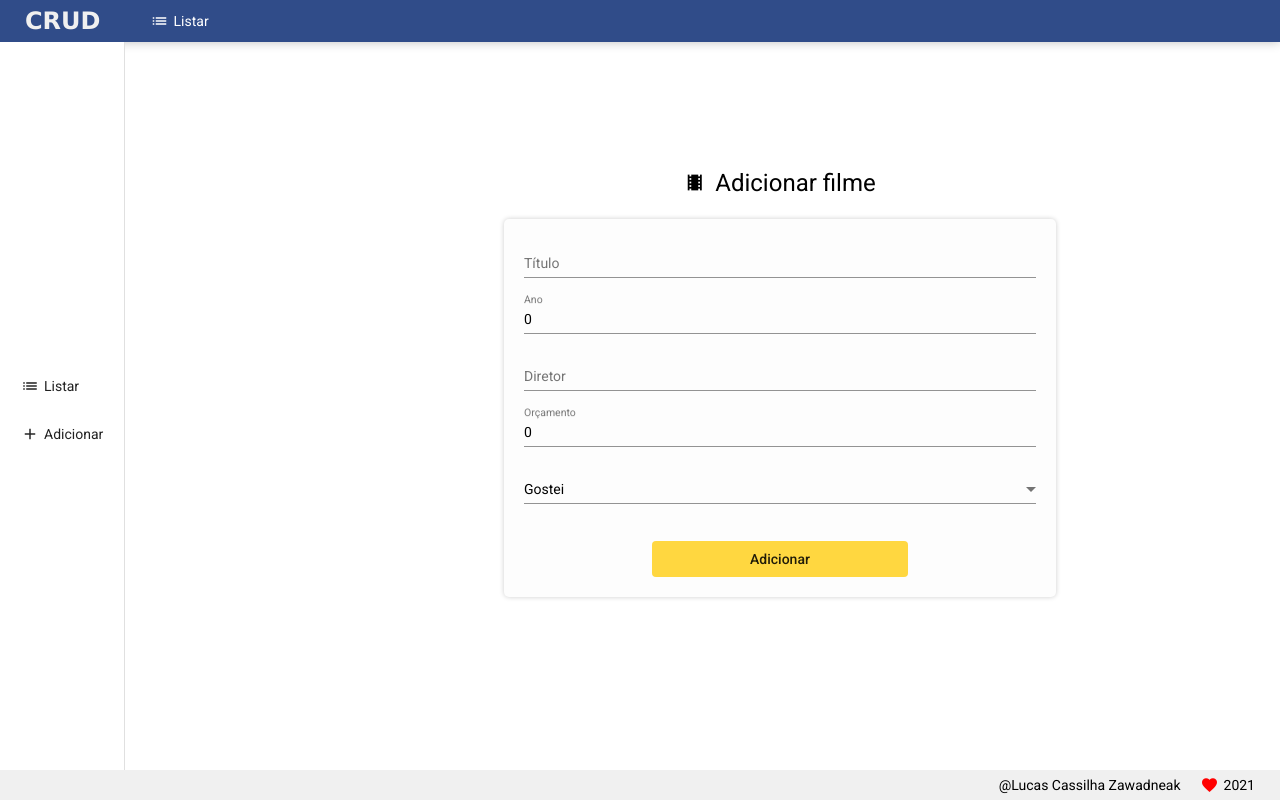
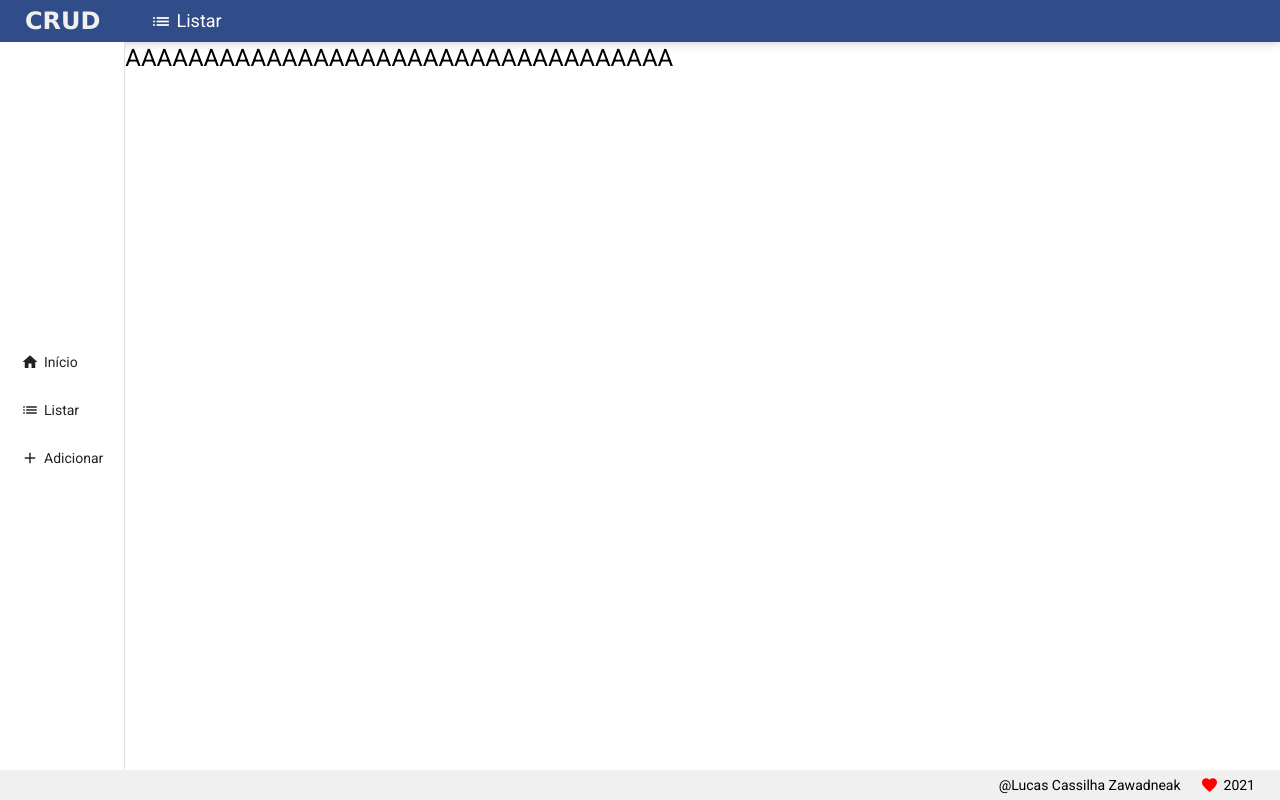
Before and after one commit to lucaszawadneak/AngularHelloWorld, an Angular app: page / in a window 1280 px wide. Built offline with nearby package versions, Linux system fonts and the light colour scheme.

Commit message:
Navegacao

```diff
--- a/src/app/app-routing.module.ts
+++ b/src/app/app-routing.module.ts
@@ -1,10 +1,27 @@
-import { NgModule } from '@angular/core';
-import { RouterModule, Routes } from '@angular/router';
+import { NgModule } from "@angular/core";
+import { RouterModule, Routes } from "@angular/router";
 
-const routes: Routes = [];
+import { HomeComponent } from "./views/home/home.component";
+import { ListComponent } from "./views/list/list.component";
+import { AddComponent } from "./views/add/add.component";
+
+const routes: Routes = [
+  {
+    path: "",
+    component: HomeComponent,
+  },
+  {
+    path: "list",
+    component: ListComponent,
+  },
+  {
+    path: "add",
+    component: AddComponent,
+  },
+];
 
 @NgModule({
   imports: [RouterModule.forRoot(routes)],
-  exports: [RouterModule]
+  exports: [RouterModule],
 })
-export class AppRoutingModule { }
+export class AppRoutingModule {}
--- a/src/app/app.component.html
+++ b/src/app/app.component.html
@@ -1,5 +1,4 @@
 <app-header></app-header>
 <app-nav></app-nav>
-<app-add></app-add>
-<!-- <app-list></app-list> -->
+<router-outlet></router-outlet>
 <app-footer></app-footer>
--- a/src/app/components/template/header/header.component.css
+++ b/src/app/components/template/header/header.component.css
@@ -7,13 +7,17 @@
   align-items: center;
 }
 
-#container > h1 {
+#container h1 {
   margin: 0px;
   font-weight: bold;
   font-family: Verdana, Geneva, Tahoma, sans-serif;
   text-align: center;
   margin-left: 20px;
   color: #f0f0f0;
+}
+
+#container a {
+  text-decoration: none;
 }
 
 .title {
@@ -23,7 +27,7 @@
 
 .title > i {
   margin-left: 50px;
-  font-size: 18px;
+  font-size: 21px;
   color: #fff;
 }
 
@@ -32,4 +36,5 @@
   margin-left: 5px;
   text-align: center;
   color: #fff;
+  font-size: 18px;
 }
--- a/src/app/components/template/header/header.component.html
+++ b/src/app/components/template/header/header.component.html
@@ -1,5 +1,7 @@
 <div id="container">
-  <h1>CRUD</h1>
+  <a routerLink="">
+    <h1>CRUD</h1>
+  </a>
   <div class="title">
     <i class="material-icons">list</i>
     <p>Listar</p>
--- a/src/app/components/template/nav/nav.component.html
+++ b/src/app/components/template/nav/nav.component.html
@@ -9,11 +9,15 @@
   >
     <div class="menu-centered">
       <mat-nav-list>
-        <a mat-list-item>
+        <a mat-list-item routerLink="">
+          <i class="material-icons">home</i>
+          Início
+        </a>
+        <a mat-list-item routerLink="/list">
           <i class="material-icons">list</i>
           Listar
         </a>
-        <a mat-list-item>
+        <a mat-list-item routerLink="/add">
           <i class="material-icons">add</i>
           Adicionar
         </a>
--- a/src/app/views/add/add.component.html
+++ b/src/app/views/add/add.component.html
@@ -43,11 +43,11 @@
         />
       </mat-form-field>
       <mat-form-field>
-        <select matNativeControl>
-          <option>Gostei</option>
-          <option>Odiei</option>
-          <option>Não entendi nada</option>
-        </select>
+        <mat-select placeholder="Sua avaliação do filme!" [(ngModel)]="rating">
+          <mat-option value="0">Gostei</mat-option>
+          <mat-option value="1">Odiei</mat-option>
+          <mat-option value="2">Não entendi nada</mat-option>
+        </mat-select>
       </mat-form-field>
       <button
         mat-flat-button
--- a/src/app/views/add/add.component.ts
+++ b/src/app/views/add/add.component.ts
@@ -10,7 +10,7 @@ export class AddComponent implements OnInit {
 
   ngOnInit(): void {}
 
-  rating: number = 0;
+  rating: number = -1;
   title: string = "";
   year: number = 0;
   director: string = "";
@@ -19,7 +19,7 @@ export class AddComponent implements OnInit {
   handleRegisterMovie(): void {
     console.log("filme adicionado");
 
-    this.rating = 0;
+    this.rating = -1;
     this.title = "";
     this.year = 0;
     this.director = "";
--- /dev/null
+++ b/src/app/views/home/home.component.html
@@ -0,0 +1 @@
+<h1>AAAAAAAAAAAAAAAAAAAAAAAAAAAAAAAAAAAAAAAAAAA</h1>
--- /dev/null
+++ b/src/app/views/home/home.component.ts
@@ -0,0 +1,15 @@
+import { Component, OnInit } from '@angular/core';
+
+@Component({
+  selector: 'app-home',
+  templateUrl: './home.component.html',
+  styleUrls: ['./home.component.css']
+})
+export class HomeComponent implements OnInit {
+
+  constructor() { }
+
+  ngOnInit(): void {
+  }
+
+}
```
Also changed, not shown: src/app/app.module.ts (+6 -2 lines), src/app/views/home/home.component.css (added).
